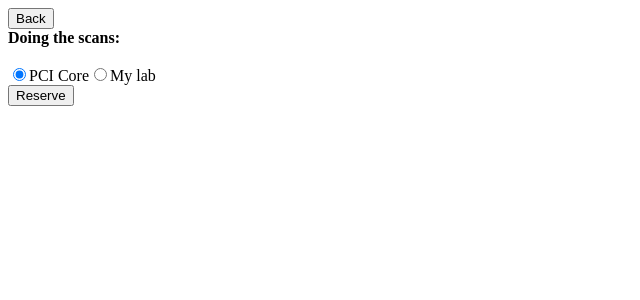
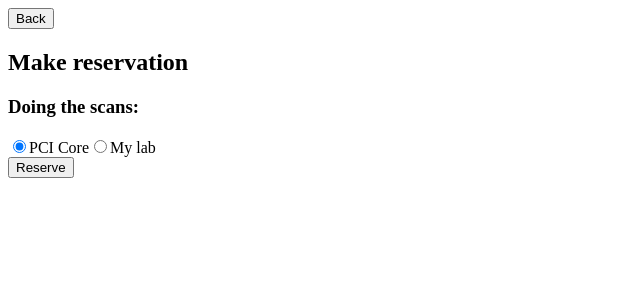
Before and after one commit to Jameson789/ilab-booking, a Next.js app in the folder next-frontend/: page /reserve in a window 1280 px wide. Shown: the top 300 px of the page, without its empty margins (0-640 px from the left). Built offline with nearby package versions, Linux system fonts and the light colour scheme.

Commit message:
Clarified headers

```diff
--- a/next-frontend/components/RequestTrainingSection.jsx
+++ b/next-frontend/components/RequestTrainingSection.jsx
@@ -1,6 +1,8 @@
 function RequestTrainingSection() {
     return (
         <div className="form-section">
+            <h3>Training</h3>
+            <p>Training is required for this modality if you have not been trained in the last <b>six months.</b></p>
             <input
                 type="checkbox"
                 id="requestTraining"
--- a/next-frontend/components/Reserve.jsx
+++ b/next-frontend/components/Reserve.jsx
@@ -16,12 +16,9 @@ function Reserve() {
     return (
         <>
             <button onClick={handleClick}>Back</button>
-
+            <h2>Make reservation</h2>
             <div className="form-section">
-                <b>Doing the scans:</b>
-                <br/>
-                <br/>
-
+                <h3>Doing the scans:</h3>
                 <label>
                 <input
                     type="radio"
```
